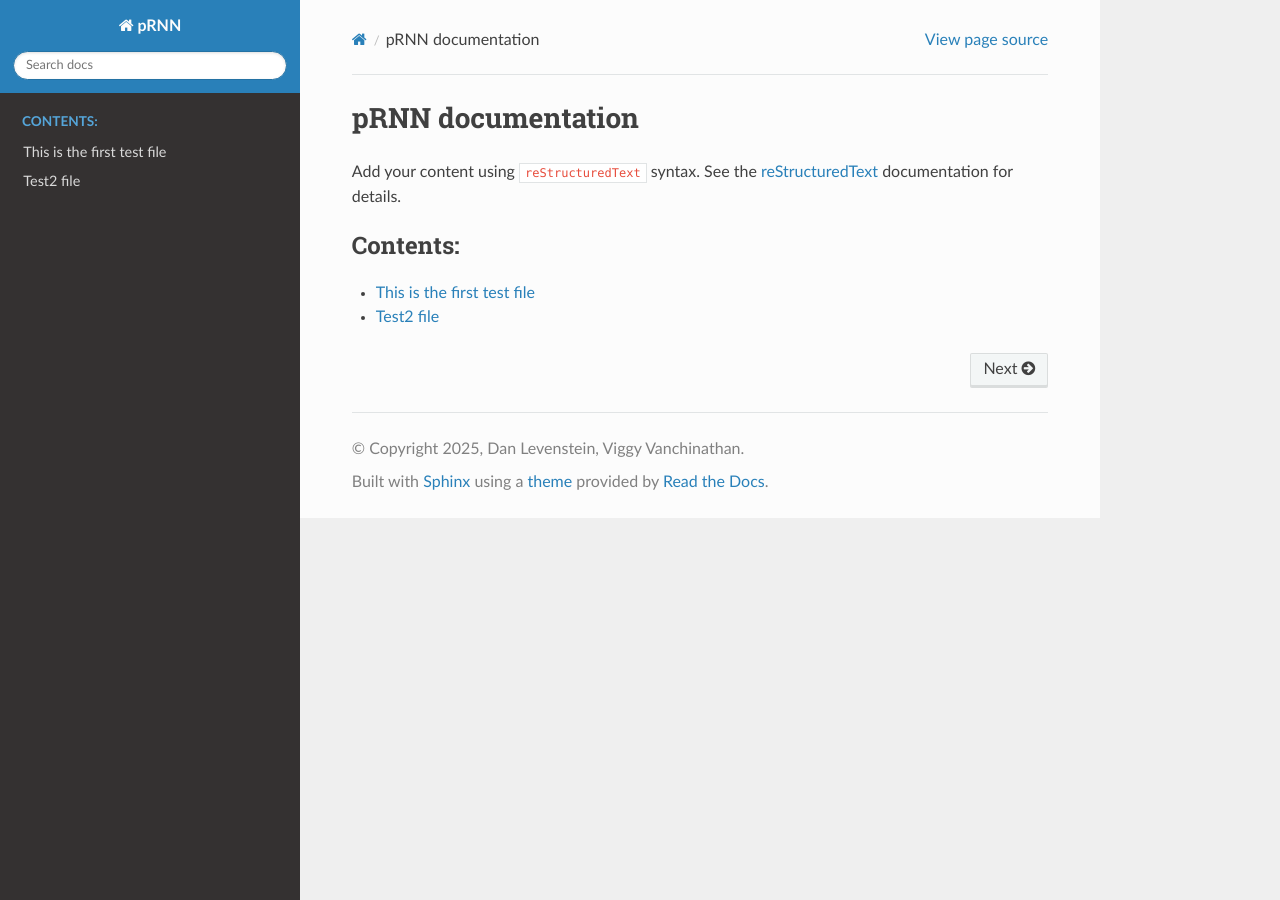
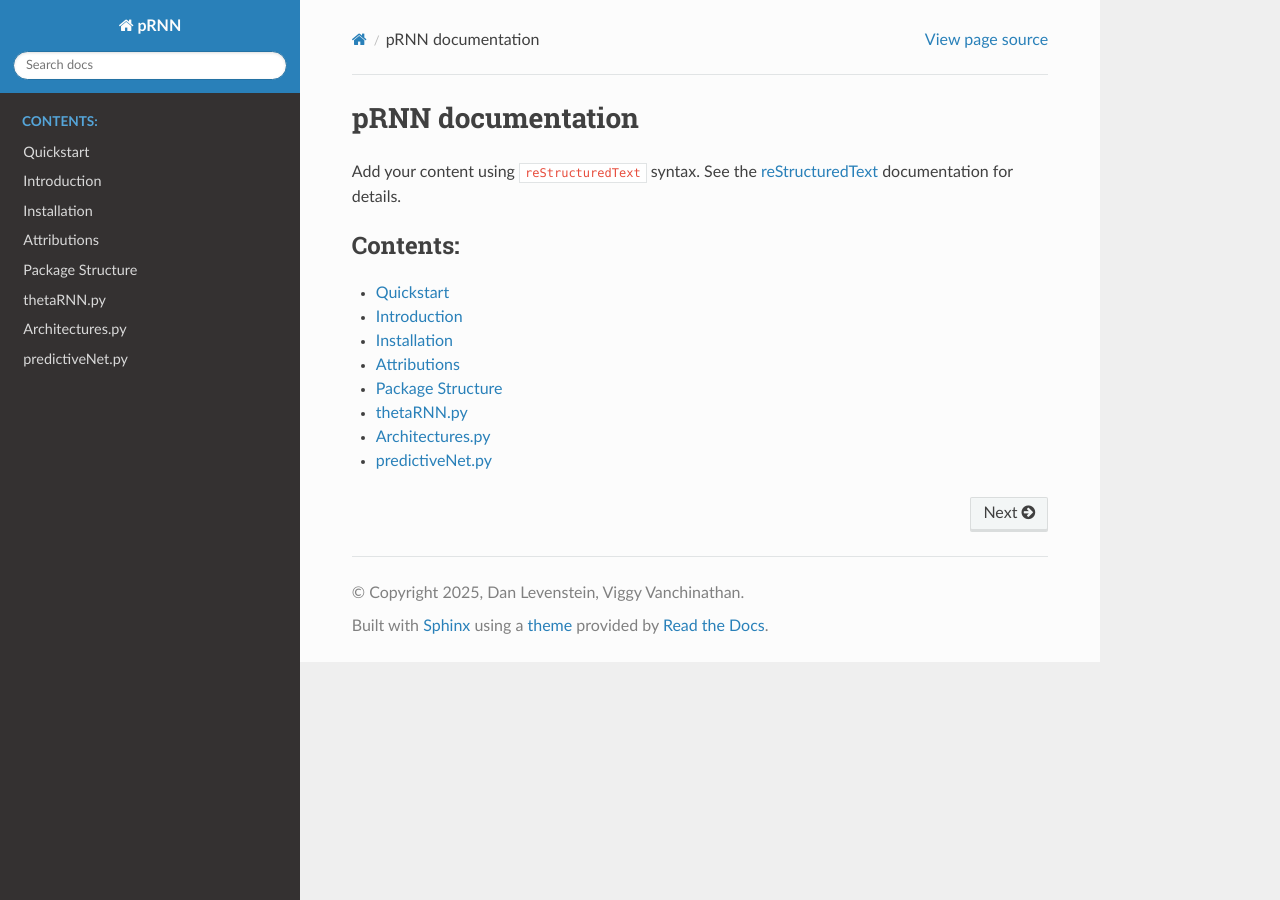
Before and after one commit to LevensteinLab/pRNN, a Sphinx documentation site: the page built from docs/index.rst, in a window 1280 px wide. Built offline with Sphinx 7.4.7 and the Read the Docs theme 3.1.0, drawn with Linux system fonts in a browser that asks for light colours.

Commit message:
adding base pages for documentation

```diff
--- /dev/null
+++ b/docs/attributions.rst
@@ -0,0 +1,2 @@
+Attributions
+============
--- a/docs/index.rst
+++ b/docs/index.rst
@@ -15,5 +15,11 @@ documentation for details.
    :maxdepth: 2
    :caption: Contents:
 
-   test1
-   test2
+   quickstart
+   introduction
+   installation
+   attributions
+   package_structure
+   utils/thetaRNN
+   utils/Architectures
+   utils/predictiveNet
--- /dev/null
+++ b/docs/installation.rst
@@ -0,0 +1,2 @@
+Installation
+============
--- /dev/null
+++ b/docs/introduction.rst
@@ -0,0 +1,2 @@
+Introduction
+=============
--- /dev/null
+++ b/docs/package_structure.rst
@@ -0,0 +1,2 @@
+Package Structure
+=================
--- /dev/null
+++ b/docs/quickstart.rst
@@ -0,0 +1,2 @@
+Quickstart
+==========
--- a/docs/test1.rst
+++ /dev/null
@@ -1,4 +0,0 @@
-This is the first test file
-============================
-
-Hello this is test1
--- a/docs/test2.rst
+++ /dev/null
@@ -1,5 +0,0 @@
-Test2 file
-===========
-
-
-This is test 2.
--- /dev/null
+++ b/docs/utils/Architectures.rst
@@ -0,0 +1,2 @@
+Architectures.py
+================
--- /dev/null
+++ b/docs/utils/predictiveNet.rst
@@ -0,0 +1,2 @@
+predictiveNet.py
+================
--- /dev/null
+++ b/docs/utils/thetaRNN.rst
@@ -0,0 +1,2 @@
+thetaRNN.py
+===========
```
